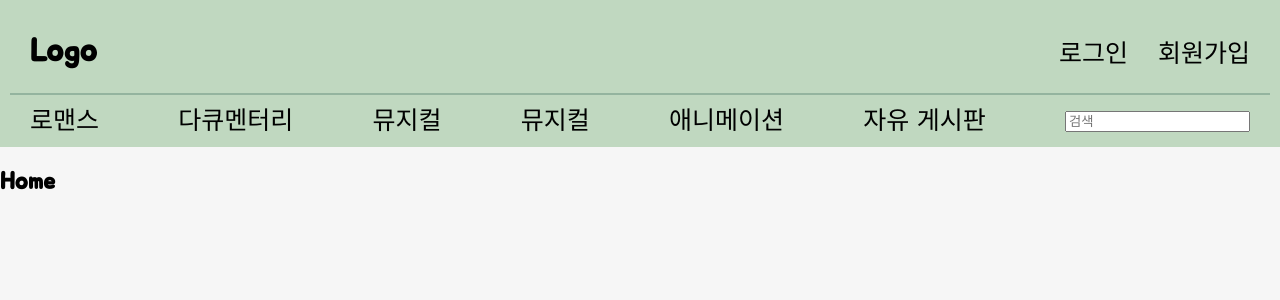
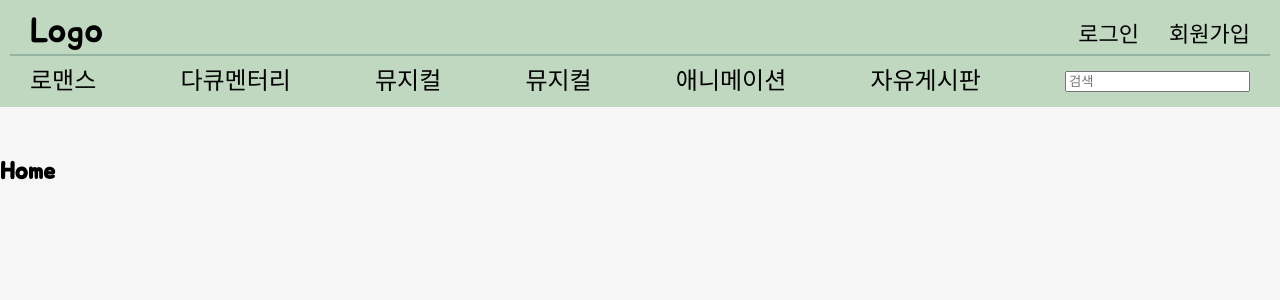
Before and after one commit to kimeodml/react-movie, a React (Create React App) app: page / in a window 1280 px wide. Shown: the top 300 px of the page. Built offline with nearby package versions, Linux system fonts and the light colour scheme.

Commit message:
Change layout tag and Add navbar css

```diff
--- a/src/components/Navbar.css
+++ b/src/components/Navbar.css
@@ -5,7 +5,7 @@ a {
 .nav {
   background-color: #c0d8c0;
   padding: 10px;
-  margin-bottom: 20px;
+  margin-bottom: 50px;
 }
 .content_top {
   display: flex;
@@ -19,7 +19,7 @@ a {
   font-size: 35px;
 }
 .user_list {
-  font-size: 25px;
+  font-size: 22px;
   margin-left: 30px;
 }
 .content_bottom {
@@ -29,7 +29,7 @@ a {
   padding-right: 20px;
   padding-left: 20px;
   padding-top: 5px;
-  font-size: 25px;
+  font-size: 24px;
 }
 .nav_menu {
   justify-content: space-between;
--- a/src/components/Navbar.js
+++ b/src/components/Navbar.js
@@ -5,9 +5,9 @@ function Navbar() {
   return (
     <div className="nav">
       <div className="content_top">
-        <h1>
+        <span className="title">
           <Link to="/">Logo</Link>
-        </h1>
+        </span>
         <div className="user_info">
           <span className="user_list">
             <Link to="/login">로그인</Link>
@@ -34,7 +34,7 @@ function Navbar() {
           <Link to="/movie/genre/animation">애니메이션</Link>
         </span>
         <span className="nav_list">
-          <Link to="/review">자유 게시판</Link>
+          <Link to="/review">자유게시판</Link>
         </span>
         <span className="search">
           <input type="text" placeholder="검색" />
```
